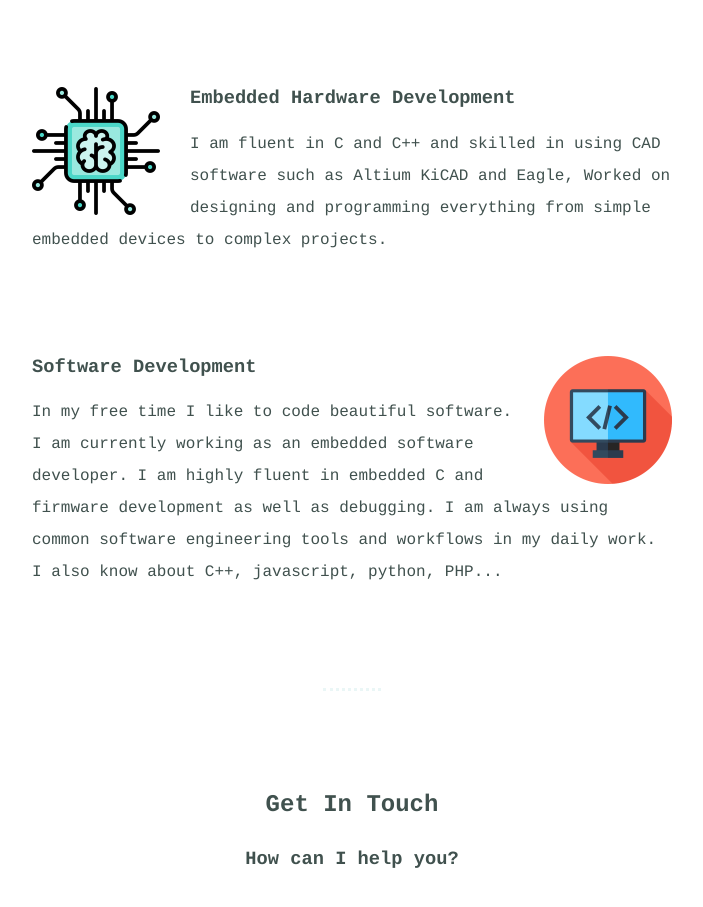
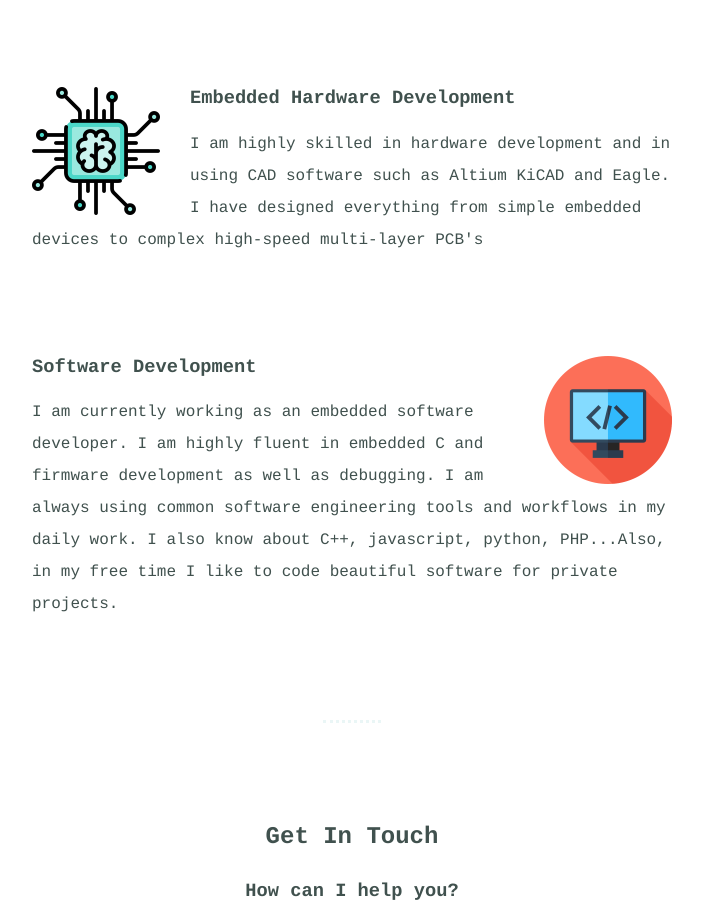
Before and after one commit to iivancev/web, a plain HTML site: page index.html in a window 1280 px wide. Shown: the part 1720-2627 px from the top of the page, without its empty margins (288-991 px from the left). Drawn offline with Linux system fonts and the light colour scheme.

Commit message:
Update index.html

```diff
--- a/index.html
+++ b/index.html
@@ -25,14 +25,14 @@
       <div class="skill-row">
         <img class="chip-img" src="images/chip.png" alt="">
         <h3>Embedded Hardware Development</h3>
-        <p>I am fluent in C and C++ and skilled in using CAD software such as Altium KiCAD and Eagle, Worked on designing and programming everything from simple embedded devices to complex projects.</p>
+        <p>I am highly skilled in hardware development and in using CAD software such as Altium KiCAD and Eagle. I have designed everything from simple embedded devices to complex high-speed multi-layer PCB's</p>
       </div>
       <div class="skill-row">
         <img class="programmer-img" src="images/programmer.png" alt="">
         <h3>Software Development</h3>
-        <p>In my free time I like to code beautiful software. I am currently working as an embedded software developer.
+        <p>I am currently working as an embedded software developer.
           I am highly fluent in embedded C and firmware development as well as debugging. I am always using common software engineering tools and workflows in my daily work.
-         I also know about C++, javascript, python, PHP...</p>
+         I also know about C++, javascript, python, PHP...Also, in my free time I like to code beautiful software for private projects.</p>
       </div>
     </div>
     <hr>
```
